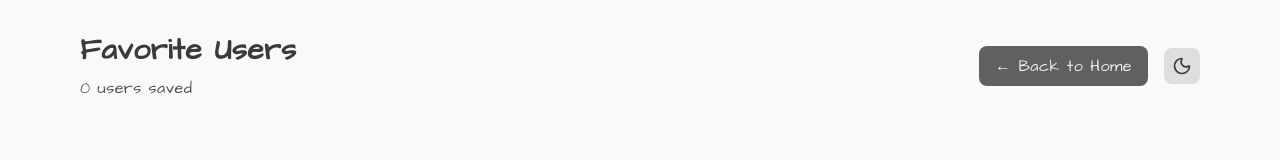
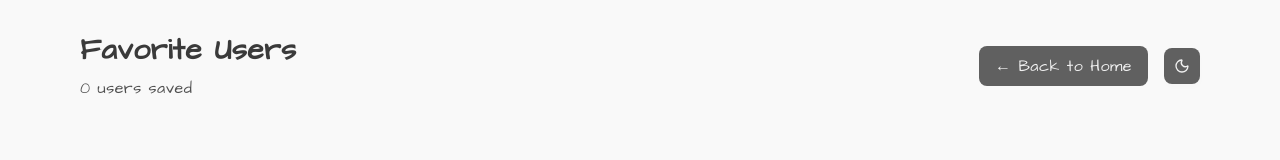
Before and after one commit to Mayada309/github-users-app, a React (Vite) app: page /favorites in a window 1280 px wide. Shown: the top 160 px of the page. Built offline with nearby package versions, Linux system fonts and the light colour scheme; no server answers.

Commit message:
Refactor ThemeToggle component to use Button from shadcn ui

```diff
--- a/src/components/ThemeToggle.tsx
+++ b/src/components/ThemeToggle.tsx
@@ -1,13 +1,15 @@
 import { useThemeStore } from '../store/theme-store';
 import { SunMedium, Moon } from 'lucide-react';
+import { Button } from './ui/button';
 
 function ThemeToggle() {
   const { isDarkMode, toggleDarkMode } = useThemeStore();
 
   return (
-    <button
+    <Button
+      size={'icon'}
       onClick={toggleDarkMode}
-      className='p-2 rounded-md bg-secondary text-secondary-foreground hover:bg-secondary/80 transition-colors'
+      className='cursor-pointer'
       title={isDarkMode ? 'Switch to light mode' : 'Switch to dark mode'}
     >
       {isDarkMode ? (
@@ -15,7 +17,7 @@ function ThemeToggle() {
       ) : (
         <Moon className='w-5 h-5' />
       )}
-    </button>
+    </Button>
   );
 }
 
```
